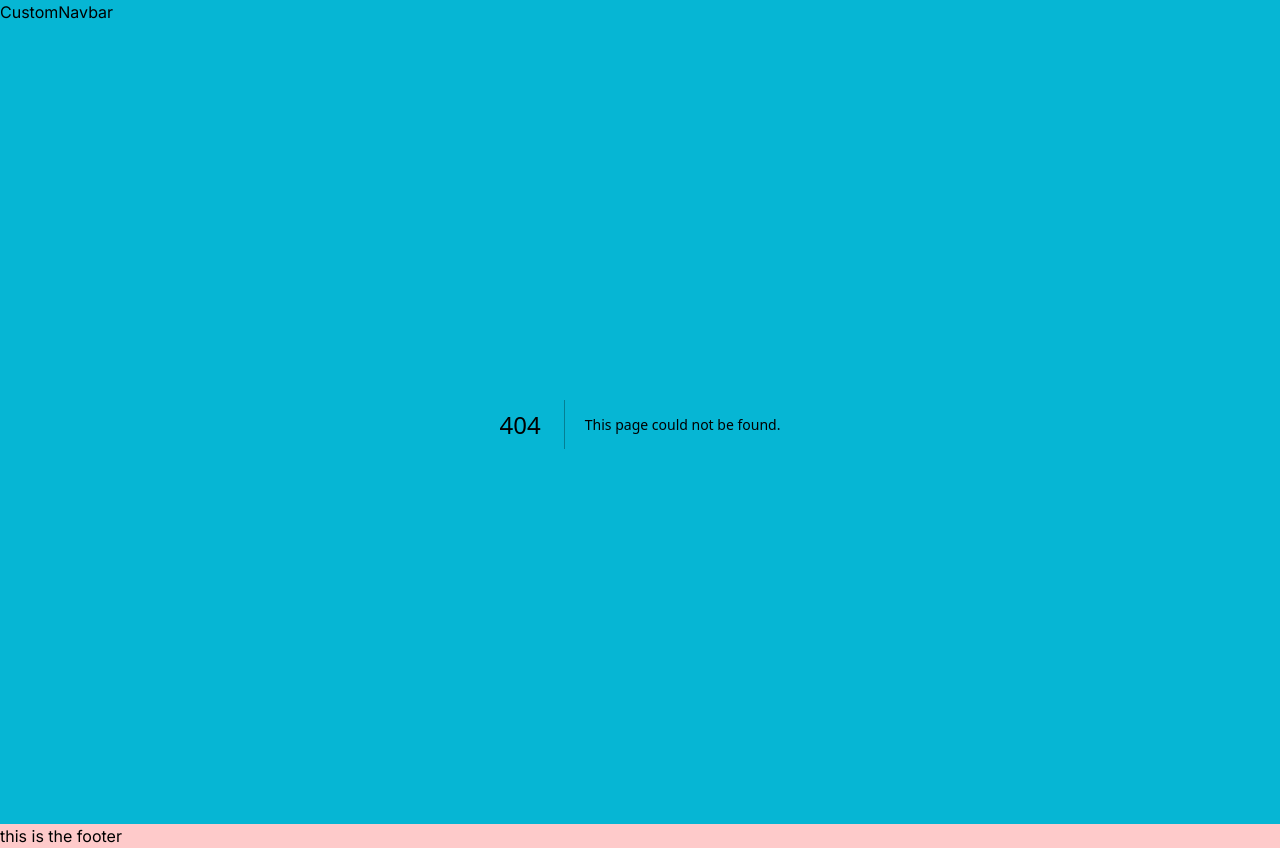
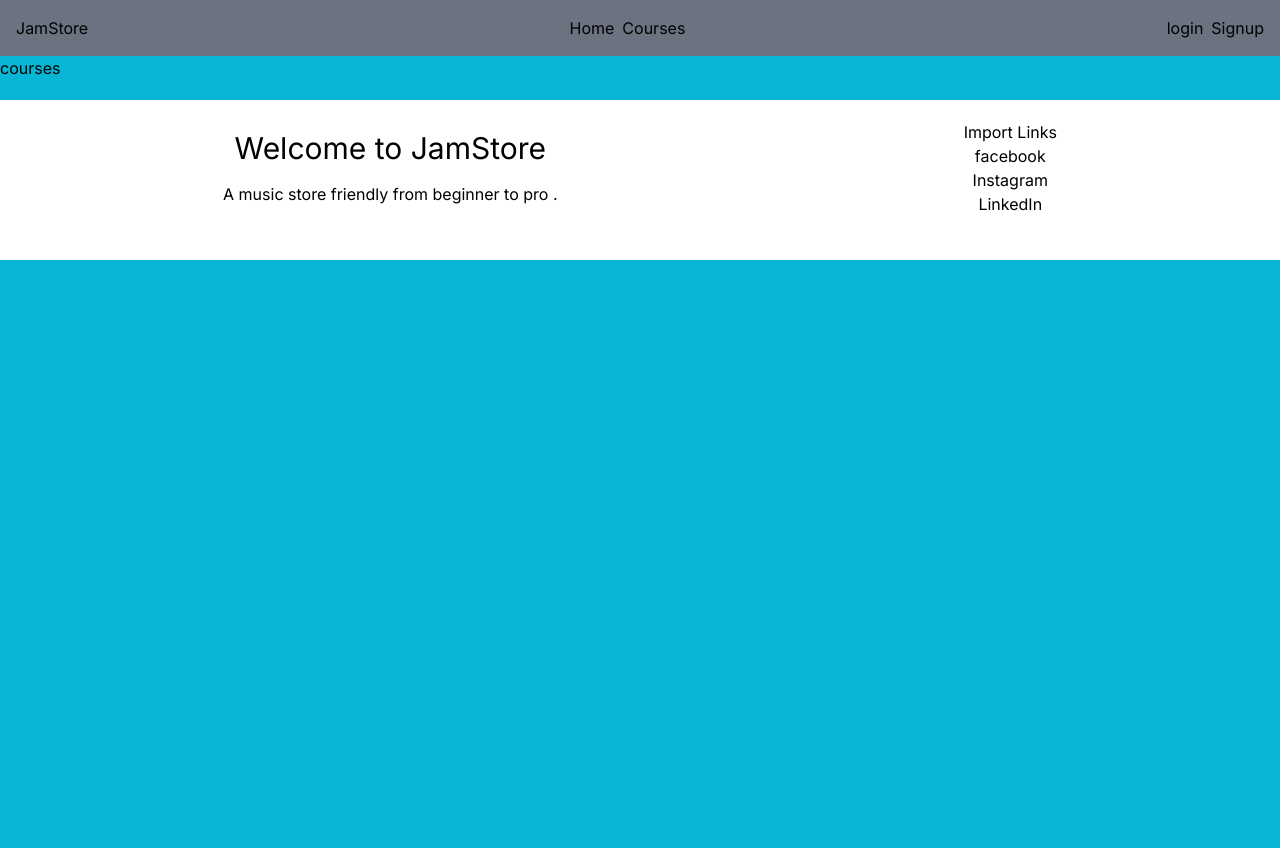
Before and after one commit to Yeshey-Gyatso/course-selling-app, a Next.js app in the folder course-selling-app/: page /courses in a window 1280 px wide. Before the commit this address had no page. After the commit the page ends 800 px from the top, so only its background shows below. Built offline with nearby package versions, Linux system fonts and the light colour scheme.

Commit message:
added footer and completed the customnavbar

```diff
--- /dev/null
+++ b/course-selling-app/src/app/courses/page.tsx
@@ -0,0 +1,16 @@
+import React from 'react'
+
+export const metadata={
+    title:"Courses: JamStore"
+  }
+
+const Courses = () => {
+  return (
+    <div>
+        <h1>courses</h1>
+
+    </div>
+  )
+}
+
+export default Courses;
--- a/course-selling-app/src/app/layout.tsx
+++ b/course-selling-app/src/app/layout.tsx
@@ -2,6 +2,7 @@ import CustomNavbar from '@/components/CustomNavbar'
 import './globals.css'
 import type { Metadata } from 'next'
 import { Inter } from 'next/font/google'
+import Footer from '@/components/Footer'
 
 const inter = Inter({ subsets: ['latin'] })
 
@@ -21,7 +22,7 @@ export default function RootLayout({
       <body className={`${inter.className} bg-cyan-500`}>
         <CustomNavbar/>
         <div>{children}</div>
-        <div><h1 className=' bg-red-200'>this is the footer</h1></div>
+        <Footer/>
 
         </body>
     </html>
--- a/course-selling-app/src/app/page.tsx
+++ b/course-selling-app/src/app/page.tsx
@@ -1,4 +1,8 @@
-import Image from 'next/image'
+
+
+export const metadata={
+  title:"Home: JamStore"
+}
 
 export default function Home() {
   return (
--- a/course-selling-app/src/components/CustomNavbar.tsx
+++ b/course-selling-app/src/components/CustomNavbar.tsx
@@ -1,8 +1,30 @@
+"use client"
+
+import Link from 'next/link';
 import React from 'react'
 
 const CustomNavbar = () => {
   return (
-    <div>CustomNavbar</div>
+    <div className=' flex justify-between
+     bg-gray-500
+      p-4
+       z-10'>
+        <div className=' brand'>
+            <h1>JamStore</h1>
+        </div>
+        <div className=' flex space-x-2'>
+            <h1><Link href={'/'} className=' hover:text-gray-300'>Home</Link></h1>
+            <h1><Link href={'/courses' }className=' hover:text-gray-300'>Courses</Link></h1>
+            </div>
+        <div><ul className='flex   space-x-2 '>
+                <li>
+                login
+                </li>
+                <li>
+                Signup
+                </li>
+            </ul></div>
+        </div>
   )
 }
 
--- a/course-selling-app/src/components/Footer.jsx
+++ /dev/null
@@ -1,9 +0,0 @@
-import React from 'react'
-
-const Footer = () => {
-  return (
-    <div>Footer</div>
-  )
-}
-
-export default Footer
--- /dev/null
+++ b/course-selling-app/src/components/Footer.tsx
@@ -0,0 +1,27 @@
+"use client"
+import React from 'react'
+
+const Footer = () => {
+  return (<footer className='h-40 bg-white mt-5'>
+    <div className=' flex p-5 justify-around'>
+      <div className=' text-center flex flex-col justify-center '>
+          <h1 className=' text-3xl '>Welcome to JamStore</h1>
+          <p className=' pt-4'>A music store friendly from beginner to pro
+             .</p>
+      </div>
+
+    <div className=' text-center'>
+      <h1>Import Links</h1>
+      <ul>
+        <li><a href="#!">facebook</a></li>
+        <li><a href="#!">Instagram</a></li>
+        <li><a href="#!">LinkedIn</a></li>
+      </ul>
+    </div>
+    </div>
+  </footer>
+
+  )
+}
+
+export default Footer;
```
